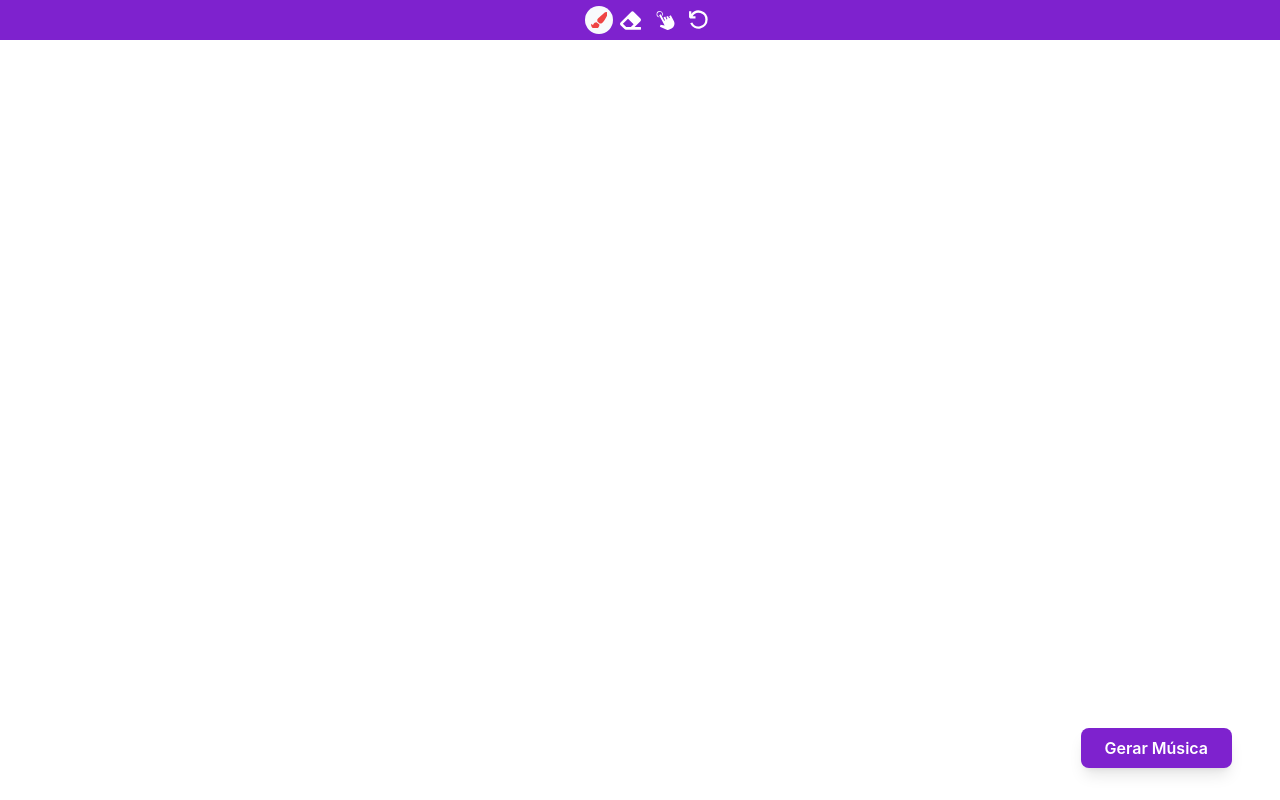
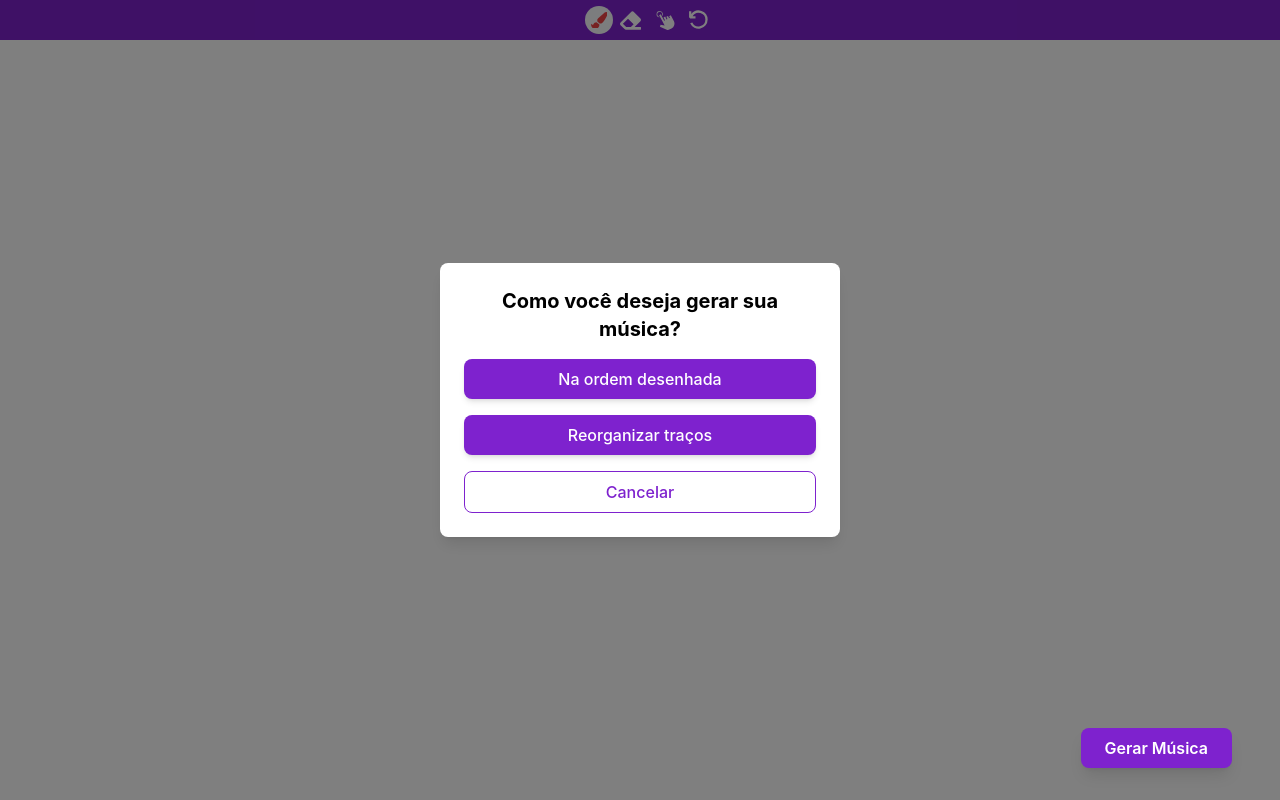
Before and after one commit to giovannimaffeo/melody_muse_frontend, a React (Vite) app: page /drawing in a window 1280 px wide. Both pictures are taken after a click on the button "Gerar Música". Built offline with nearby package versions, Linux system fonts and the light colour scheme.

Commit message:
feat: reorganize strokes mode

```diff
--- a/src/components/Header.tsx
+++ b/src/components/Header.tsx
@@ -20,7 +20,7 @@ const Header: React.FC<HeaderProps> = ({
   colors,
   handleChangeTool,
   setTool,
-  clearCanvas,
+  clearCanvas
 }) => {
   return (
     <div className="flex bg-purple-700 h-[5%] w-full pl-[1.5%] items-center justify-center">
--- /dev/null
+++ b/src/components/MusicGenerationPopup.tsx
@@ -0,0 +1,45 @@
+import React from "react";
+
+interface MusicGenerationPopupProps {
+  onClose: () => void;
+  onPlayInOrder: () => void;
+  onReorganizeAndPlay: () => void;
+};
+
+const MusicGenerationPopup: React.FC<MusicGenerationPopupProps> = ({
+  onClose,
+  onPlayInOrder,
+  onReorganizeAndPlay,
+}) => {
+  return (
+    <div className="fixed top-0 left-0 w-screen h-screen bg-black bg-opacity-50 flex items-center justify-center">
+      <div className="bg-white w-[90%] md:w-[400px] rounded-lg shadow-lg p-6">
+        <h2 className="text-xl font-bold text-center mb-4 text-black">
+          Como você deseja gerar sua música?
+        </h2>
+        <div className="flex flex-col gap-4">
+          <button
+            className="w-full py-2 bg-purple-700 text-white rounded-lg shadow-md hover:bg-purple-600 transition duration-200"
+            onClick={() => {onClose(); onPlayInOrder();}}
+          >
+            Na ordem desenhada
+          </button>
+          <button
+            className="w-full py-2 bg-purple-700 text-white rounded-lg shadow-md hover:bg-purple-600 transition duration-200"
+            onClick={() => {onClose(); onReorganizeAndPlay();}}
+          >
+            Reorganizar traços
+          </button>
+        </div>
+        <button
+          className="w-full mt-4 py-2 border border-purple-700 text-purple-700 rounded-lg hover:bg-purple-50 transition duration-200 bg-transparent"
+          onClick={onClose}
+        >
+          Cancelar
+        </button>
+      </div>
+    </div>
+  );
+};
+
+export default MusicGenerationPopup;
--- a/src/pages/DrawingCanvasPage.tsx
+++ b/src/pages/DrawingCanvasPage.tsx
@@ -8,6 +8,7 @@ import { initialBrushSize } from '../constants/initialBrushSize';
 import { Stroke } from '../interfaces/stroke';
 import { Color } from '../interfaces/color';
 import Header from '../components/Header';
+import MusicGenerationPopup from '../components/MusicGenerationPopup';
 
 const DrawingCanvas = () => {
   const canvasRef = useRef<HTMLCanvasElement | null>(null);
@@ -22,6 +23,9 @@ const DrawingCanvas = () => {
     size: initialBrushSize
   });
   const [playingColors, setPlayingColors] = useState<Color[]>([]);
+  const [showPopup, setShowPopup] = useState(false);
+  const [reorganizeStrokesMode, setReorganizeStrokesMode] = useState(false);
+  const [reorganizedStrokes, setReorganizedStrokes] = useState<Stroke[]>([]);
 
   const handleChangeTool = (tool: 'brush' | 'eraser') => {
     setTool(tool);
@@ -180,7 +184,9 @@ const DrawingCanvas = () => {
       };
     };
 
-    if (tool === 'click') {
+    if (reorganizeStrokesMode) {
+      selectedStroke && addToReorganizedStrokes(selectedStroke);
+    } else if (tool === 'eraser') {
       selectedStroke && animateStrokeWithSound(selectedStroke);
     } else {
       selectedStroke && eraseStroke(selectedStroke);
@@ -267,19 +273,32 @@ const DrawingCanvas = () => {
     });
   };
 
-  const playAllStrokes = async () => {
-    const context = contextRef.current;
-    if (!context) return;
-
-    for (const stroke of strokes) {
+  const playAllStrokes = async (playStrokes: Stroke[] = strokes) => {
+    for (const stroke of playStrokes) {
       await animateStrokeWithSound(stroke, false);
     };
 
-    strokes.forEach((stroke) => {
+    playStrokes.forEach((stroke) => {
       eraseStroke(stroke);
       drawStroke(stroke);
     });
   };
+
+  const addToReorganizedStrokes = async (selectedStroke: Stroke) => {
+    const strokeInReorganized = reorganizedStrokes.some((stroke) => stroke.id === selectedStroke.id);
+
+    if (!strokeInReorganized) {
+      if (reorganizedStrokes.length + 1 !== strokes.length) {
+        setReorganizedStrokes([...reorganizedStrokes, selectedStroke]);
+      } else {
+        setReorganizeStrokesMode(false);
+        playAllStrokes([...reorganizedStrokes, selectedStroke])
+        setReorganizedStrokes([]);
+      };
+    };
+  };
+
+  const isDrawMode = tool === 'brush' && !reorganizeStrokesMode;
 
   useEffect(() => {
     const canvas = canvasRef.current;
@@ -303,6 +322,13 @@ const DrawingCanvas = () => {
 
   return (
     <div onClick={() => openDrawingToolMenu && setOpenDrawingToolMenu(false)} className='flex flex-col w-screen h-screen bg-white'>
+      {showPopup && (
+        <MusicGenerationPopup
+          onClose={() => setShowPopup(false)}
+          onPlayInOrder={playAllStrokes}
+          onReorganizeAndPlay={() => setReorganizeStrokesMode(true)}
+        />
+      )}
       <Header
         tool={tool}
         brushStyle={brushStyle}
@@ -321,23 +347,24 @@ const DrawingCanvas = () => {
       }
       <canvas
         ref={canvasRef}
-        onTouchStart={tool === 'click' ? undefined : startDrawing}
-        onTouchMove={tool === 'click' ? undefined : draw}
-        onTouchEnd={tool === 'click' ? undefined : finishDrawing}
-        onMouseDown={tool === 'click' ? undefined : startDrawing}
-        onMouseMove={tool === 'click' ? undefined : draw}
-        onMouseUp={tool === 'click' ? undefined : finishDrawing}
-        onMouseLeave={tool === 'click' ? undefined : finishDrawing}
+        onTouchStart={!isDrawMode ? undefined : startDrawing}
+        onTouchMove={!isDrawMode ? undefined : draw}
+        onTouchEnd={!isDrawMode ? undefined : finishDrawing}
+        onMouseDown={!isDrawMode ? undefined : startDrawing}
+        onMouseMove={!isDrawMode ? undefined : draw}
+        onMouseUp={!isDrawMode ? undefined : finishDrawing}
+        onMouseLeave={!isDrawMode ? undefined : finishDrawing}
         className='h-[95%] w-full'
         style={{ touchAction: 'none' }}
-        onClick={tool !== 'brush' ? handleCanvasClick : undefined}
+        onClick={!isDrawMode ? handleCanvasClick : undefined}
       />
+      {!reorganizeStrokesMode &&
       <button
         className='absolute right-12 bottom-8 bg-purple-700 text-white font-semibold py-2 px-6 rounded-lg shadow-lg hover:bg-purple-600 transition duration-200'
-        onClick={() => {console.log(strokes); playAllStrokes()}}
+        onClick={() => {console.log(strokes); setShowPopup(true)}}
       >
         Gerar Música
-      </button>
+      </button>}
     </div>
   );
 };
```
Lines whose indentation alone changed are shown as unchanged.
